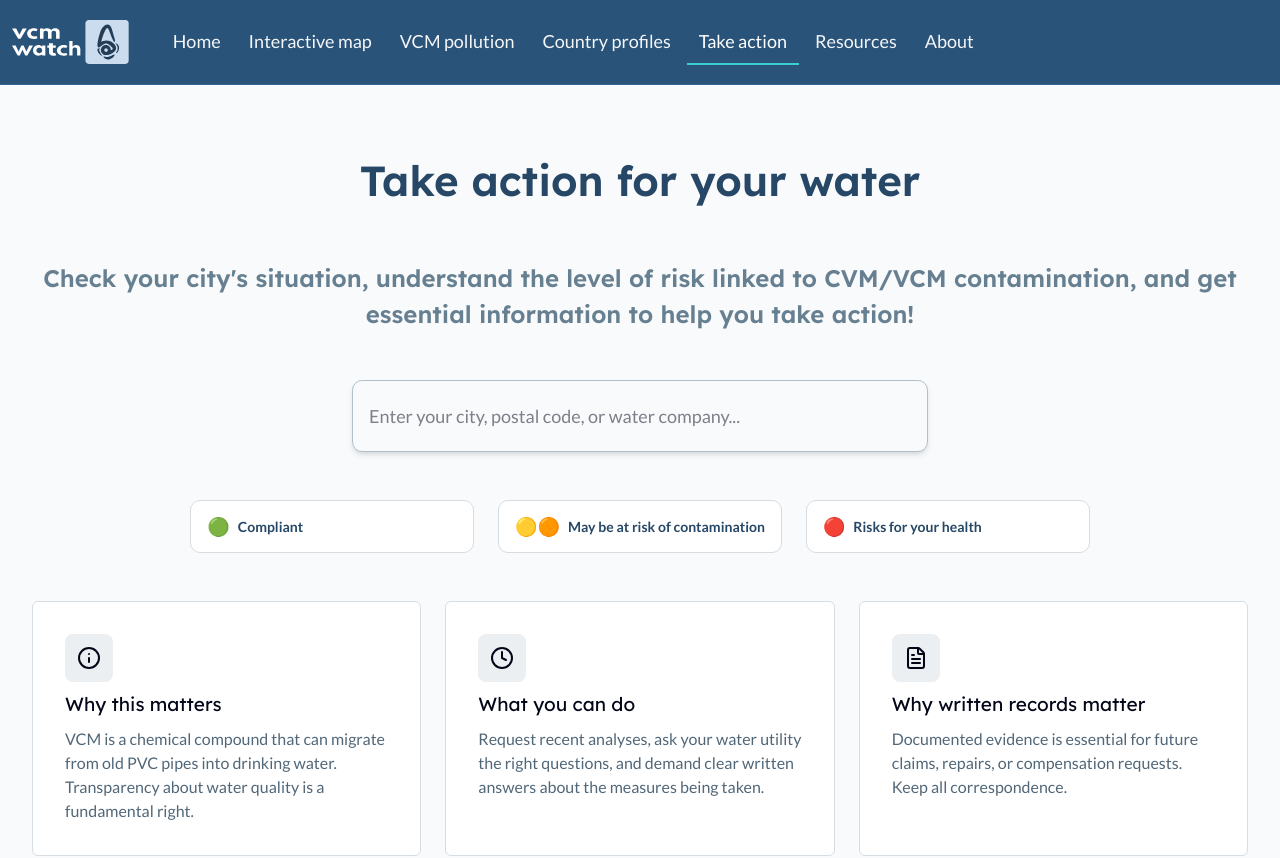
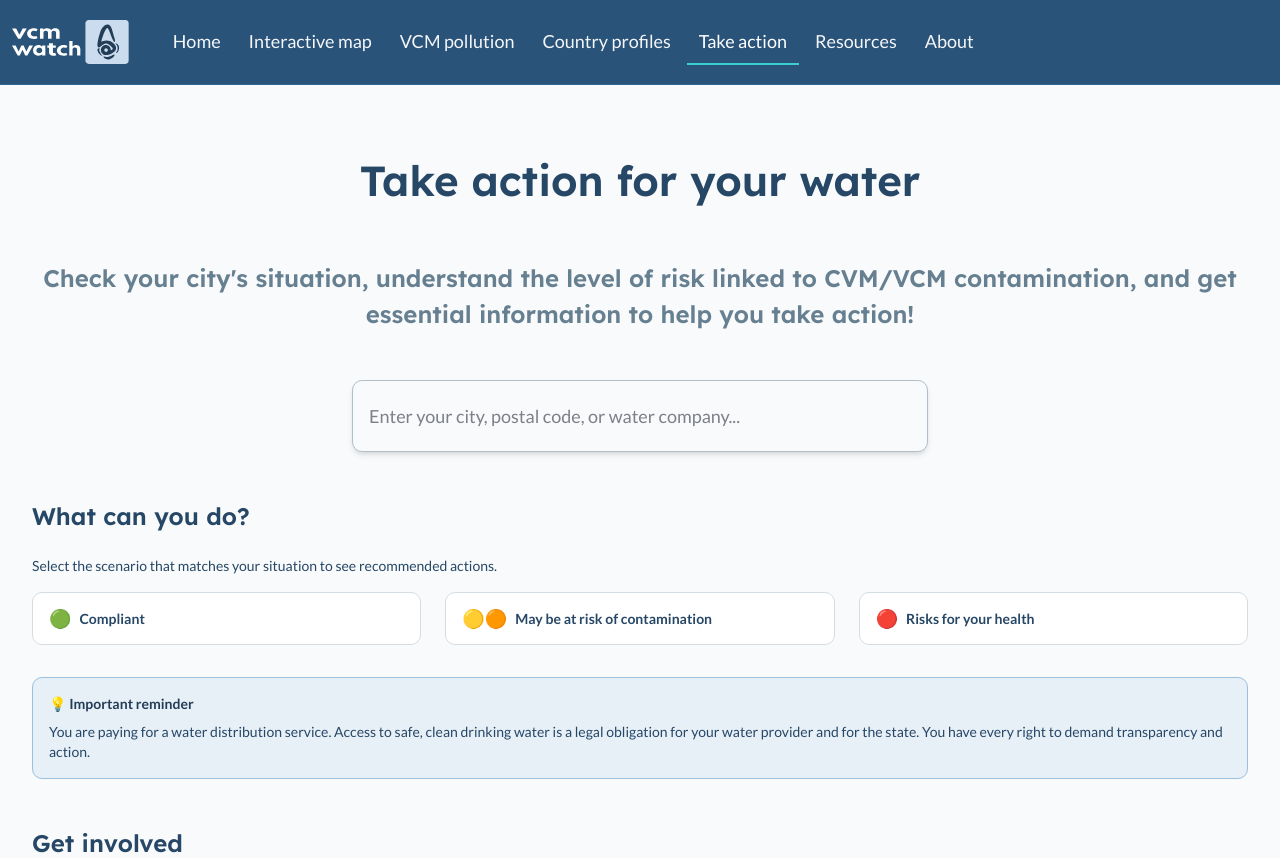
Before and after one commit to dataforgoodfr/14_VCMWaterWatch, a Next.js app in the folder webapp/: page /en/act in a window 1280 px wide. Shown: the top 858 px of the page. Built offline with nearby package versions, Linux system fonts and the light colour scheme.

Commit message:
#143 | /act sort of rollback

```diff
--- /dev/null
+++ b/webapp/app/[locale]/act/components/ActionGuide.tsx
@@ -0,0 +1,22 @@
+import ScenarioColumns from './ScenarioColumns'
+
+export default function ActionGuide() {
+	return (
+		<div>
+			<h2 className='text-navy-800 mb-6 font-[lexend] text-2xl font-semibold'>What can you do?</h2>
+			<p className='text-navy-800 mb-4 text-sm'>
+				Select the scenario that matches your situation to see recommended actions.
+			</p>
+			<ScenarioColumns />
+
+			{/* Callouts previously in ActionGuideSidebar */}
+			<div className='border-navy-300 bg-navy-100 mt-8 rounded-lg border p-4'>
+				<h4 className='text-navy-900 text-sm font-semibold'>💡 Important reminder</h4>
+				<p className='text-navy-800 mt-2 text-sm'>
+					You are paying for a water distribution service. Access to safe, clean drinking water is a legal obligation
+					for your water provider and for the state. You have every right to demand transparency and action.
+				</p>
+			</div>
+		</div>
+	)
+}
--- a/webapp/app/[locale]/act/page.tsx
+++ b/webapp/app/[locale]/act/page.tsx
@@ -1,16 +1,14 @@
-// import { fetchLetterTemplates } from '@/lib/fetchLetterTemplates'
-
+import { fetchLetterTemplates } from '@/lib/fetchLetterTemplates'
+import ActionGuide from './components/ActionGuide'
 import ActSearchSection from './components/ActSearchSection'
-// import GetInvolvedSection from './components/GetInvolvedSection'
-import ScenarioColumns from './components/ScenarioColumns'
-import TakeActionInfos from './components/TakeActionInfos'
+import GetInvolvedSection from './components/GetInvolvedSection'
 
 export const revalidate = 300 // SEMI_STATIC_REVALIDATE_SECONDS
 
-export default function ActPage() {
-	// const { locale } = await params
+export default async function ActPage({ params }: { params: Promise<{ locale: string }> }) {
+	const { locale } = await params
 
-	// const templates = await fetchLetterTemplates(locale)
+	const templates = await fetchLetterTemplates(locale)
 
 	return (
 		<main className='bg-gray-50'>
@@ -24,9 +22,11 @@ export default function ActPage() {
 
 					<ActSearchSection />
 
-					<ScenarioColumns />
+					{/* <ScenarioColumns /> */}
+					<ActionGuide />
 
-					<TakeActionInfos />
+					{/* <TakeActionInfos /> */}
+					<GetInvolvedSection templates={templates} />
 				</div>
 			</div>
 		</main>
```
